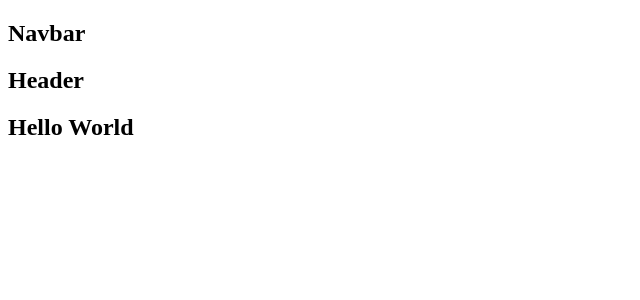
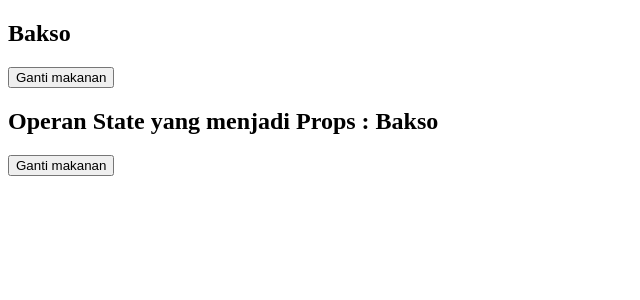
Before and after one commit to syofiazmi/react-js-dasar, a React (Create React App) app: page / in a window 1280 px wide. Shown: the top 300 px of the page, without its empty margins (0-640 px from the left). Built offline with nearby package versions, Linux system fonts and the light colour scheme.

Commit message:
docs: Props vs State

```diff
--- /dev/null
+++ b/src/Operan.js
@@ -0,0 +1,14 @@
+import React, { Component } from 'react'
+
+export default class Operan extends Component {
+
+    render() {
+        const { makanan, gantiMakanan } = this.props
+        return (
+            <div>
+                <h2>Operan State yang menjadi Props : {makanan}</h2>
+                <button onClick={() => gantiMakanan("Soto")}>Ganti makanan</button>
+            </div>
+        )
+    }
+}
--- /dev/null
+++ b/src/StateProps.js
@@ -0,0 +1,67 @@
+import React, { Component } from 'react'
+import Operan from './Operan'
+
+export default class StateProps extends Component {
+    constructor(props) {
+        super(props)
+        this.state = {
+            makanan: 'Bakso'
+        }
+    }
+
+    gantiMakanan = (makanan_baru) => {
+        this.setState({
+            makanan : makanan_baru
+        })
+    }
+
+    render() {
+        return (
+            <div>
+                <h2>{this.state.makanan}</h2>
+                {/* <button onClick={() => this.setState({ makanan: "Soto" })}>Ganti makanan</button> */}
+                <button onClick={() => this.gantiMakanan("Soto")}>Ganti makanan</button>
+                <Operan makanan={this.state.makanan} gantiMakanan={this.gantiMakanan}/>
+            </div>
+        )
+    }
+}
+
+
+/**
+
+Apa itu Constructor?
+Constructor adalah kodingan yang pertama kali dijalankan.
+Kita daftarkan suatu state di sana, misalnya makanan, seperti di atas
+
+lalu kita panggil suatu state nya di dalam Jsx / HTML nya lah, di dalam render.
+Nah, di atas adalah sifatnya State, yaitu bisa diubah (Menjadi Soto).
+
+State ini bisa jadi Props, ketika dia dioper ke komponen lain.
+Akhirnya sifatnya jadi ga bisa diganti, karena sudah jadi props (Tetap Bakso).
+
+Tapi gimana caranya agar props nya juga bisa diganti?
+Caranya kita oper juga function ke dalam file Operan
+
+Tambahkan ini ke tag Operan
+gantiMakanan={this.gantiMakanan}
+
+terus di file Operan
+Tambahkan .props
+
+<button onClick={() => this.props.gantiMakanan("Soto")}>Ganti makanan</button>
+*/
+
+/**
+ Jadi bukan hanya state yang dioper,
+
+ tapi function juga bisa dioper
+ */
+
+/**
+
+Lebih baik kalau mau bikin function pakai Arrow Function saja
+
+itu lebih aman
+
+ */
--- a/src/index.js
+++ b/src/index.js
@@ -1,10 +1,13 @@
 import React from 'react';
 import ReactDOM from 'react-dom/client';
-import App from './App';
+import StateProps from './StateProps';
+// import App from './App';
+
 
 const root = ReactDOM.createRoot(document.getElementById('root'));
 root.render(
   <React.StrictMode>
-    <App />
+    <StateProps />
+    {/* <App /> */}
   </React.StrictMode>
 );
```
Also changed, not shown: 1 other file (tests, documents, lock files or other folders).
